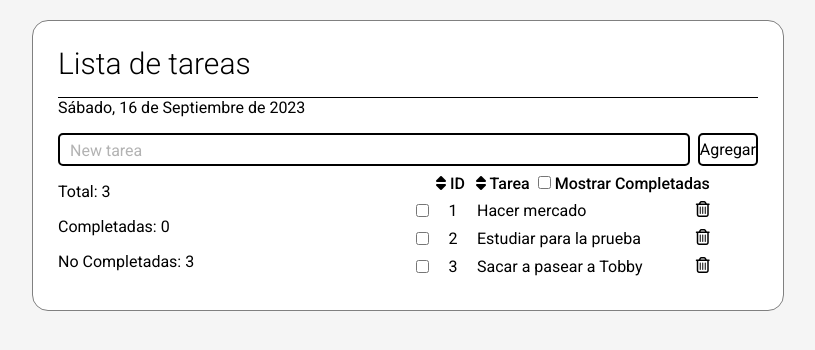
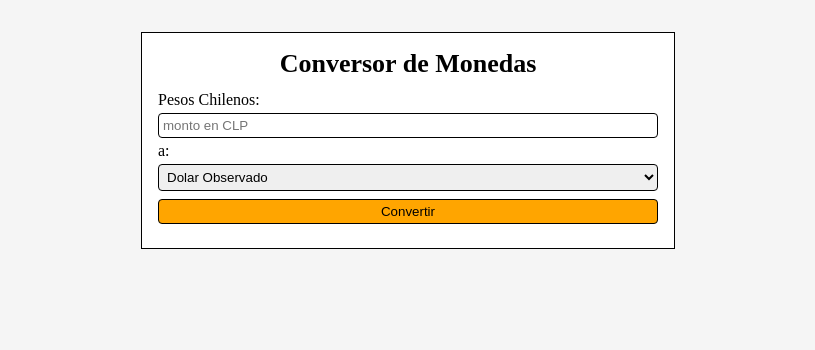
Before and after one commit to ccanalesb1991/Desafio-latam, a plain HTML site: page index.html in a window 1280 px wide. Shown: the whole page, without its empty margins (232-1047 px from the left). Drawn offline with nearby package versions, Linux system fonts and the light colour scheme.

Commit message:
...
....

```diff
--- a/assets/css/style.css
+++ b/assets/css/style.css
@@ -1,179 +1,77 @@
 * {
     margin: 0;
-    font-family: "Roboto", sans-serif;
-    font-size: 16px;
-
 }
 
 body {
 
     background-color: whitesmoke;
-
-
 }
 
-.todo-container {
-    border: 1px solid grey;
-    padding: 25px;
-    max-width: 700px;
-    margin: 20px auto;
-    border-radius: 1rem;
+.converter-container {
+
+    max-width: 500px;
+    margin: 2rem auto;
+    padding: 1rem 1rem 1rem 1rem;
+    border: 1px solid #000;
     background-color: white;
-    color: #000;
+
     display: flex;
     flex-direction: column;
 }
 
-
-.todo-head h2 {
-    font-size: 30px;
-    font-weight: 300;
-    border-bottom: 1px solid black;
-    padding-bottom: 1rem;
+.converter-container label {
+    margin: 0.25rem 0;
 }
 
-#today-date {
-
-    padding-bottom: 1rem;
+.converter-title {
+    font-size: 26px;
+    text-align: center;
+    margin-bottom: 0.5rem;
 }
 
-.input-box {
-    display: flex;
-    justify-content: space-between;
-    gap: 0.5rem;
-    position: relative;
+.text-input,
+.select-input,
+.btn {
+    padding: 0.25rem;
+    border: 1px solid black;
+    border-radius: 0.25rem;
 }
 
-.label {
-    position: absolute;
-    left: 10px;
-    top: 8px;
-    transition: all 0.2s;
-    padding: 0 2px;
-    z-index: 1;
-    color: #b3b3b3;
+.btn {
+    background-color: orange;
+    margin: 0.5rem 0;
 }
 
-.text-input {
-    padding: 0.3rem;
-    width: 100%;
-    border: 2px solid black;
-
-    border-radius: 5px;
-    font-size: 16px;
-    outline: none;
-    transition: all 0.3s;
-    color: black;
-    flex-grow: 1;
+.btn:hover {
+    background-color: grey;
+    color: #fff;
 }
 
-.label::before {
-    content: "";
-    height: 3px;
+.converter-text {
 
-    position: absolute;
-    left: 0;
-    top: 10px;
-    width: 100%;
-    z-index: -1;
-}
-
-.text-input:focus {
-    border: 2px solid #7b9fe5;
-}
-
-.text-input:focus+.label,
-.text-input:valid+.label {
-    top: -10px;
-    color: #7b9fe5;
-    font-size: 14px;
-}
-
-.text-input::placeholder {
-    font-size: 16px;
-    opacity: 0;
-    transition: all 0.3s;
-}
-
-.text-input:focus::placeholder {
-    opacity: 1;
-    animation-delay: 0.2s;
-}
-
-.add-tarea-btn-box {
-    background-color: white;
-    border: solid 2px black;
-    color: black;
-    border-radius: 5px;
-
+    border-radius: 0.25rem;
     display: flex;
-    text-align: center;
-    align-items: center;
-    transition: 200ms;
-    transition-property: background;
-
-}
-
-.add-tarea-btn-box:hover {
-
-    background-color: grey;
-    color: white;
-}
-
-
-
-.footer {
-
-    display: flex;
-    flex-basis: 50%;
-}
-
-.tarea-list-head {
-    display: flex;
-    justify-content: space-between;
-    font-weight: 500;
+    flex-direction: column;
     gap: 0.5rem;
-    margin: 0.5rem;
-}
-
-.tarea-thead {
-    display: flex;
-    gap: 0.5rem;
-    padding-left: 20px;
-}
-
-.id-head {
-    width: 2rem;
-}
-
-/* Tareas */
-
-.tarea-box {
-    display: flex;
-    gap: 0.5rem;
-    margin: 0.5rem;
-    border-bottom: 1px solid #fff;
-}
-
-.tarea-id {
-    width: 2rem;
     text-align: center;
 }
 
-.tarea-name {
-    flex-grow: 1;
+.converter-text > p {
+
+    margin: 0.25rem;
 }
 
-.completed-tarea {
+.converter-text-clp,
+.converter-text-tasa {
+    font-size: 16px;
     font-weight: 300;
-    font-style: italic;
-    color: #fff;
 }
 
-.todo-footer {
-    display: flex;
-    flex-basis: 50%;
-    flex-direction: column;
-    padding-top: 1rem;
-    gap: 1rem;
+.converter-text-total {
+    font-size: 30px;
 }
+
+.chart-title {
+    text-align: center;
+    margin: 0.5rem 0;
+}
--- a/assets/js/script.js
+++ b/assets/js/script.js
@@ -1,107 +1,74 @@
+// FUNCTIONS
 
-
-const taskInput = document.getElementById("tarea-input");
-const addTaskBtn = document.getElementById("add-tarea-btn");
-const taskListContainer = document.getElementById("tarea-list-container");
-const totalSpan = document.getElementById("total-span");
-const completedSpan = document.getElementById("completed-span");
-const incompletedSpan = document.getElementById("incompleted-span");
-const doneCheckInput = document.getElementById("done-check");
-const tasksThead = document.getElementById("tarea-thead");
-const todayDate = document.getElementById("today-date");
-const taskArray = [
-    { id: 1, taskName: "Hacer mercado", taskDone: false },
-    { id: 2, taskName: "Estudiar para la prueba", taskDone: false },
-    { id: 3, taskName: "Sacar a pasear a Tobby", taskDone: false },
-];
-let doneArray = [];
-let taskIdCounter = taskArray[taskArray.length - 1].id;
-let sortByIdFlag = false;
-let sortByTaskFlag = true;
-
-// FUNCIONES
-
-
-const getHtmlTaskList = () => {
-    let flag;
-    html = "";
-
-    taskArray.forEach((task) => {
-        doneCheckInput.checked ? (flag = true) : (flag = !task.taskDone);
-        if (flag) {
-            html += `
-        <div class="tarea-box" id="${task.id}">
-            <input type="checkbox" name="tarea-check" ${
-                task.taskDone ? "checked" : ""
-            }/>
-            <div class="tarea-id">${task.id}</div>
-            <div class="tarea-name">${task.taskName}${
-                task.taskDone
-                    ? '<span class="completed-tarea"> - Completed</span>'
-                    : ""
-            }</div>
-            <i class="fa-regular fa-trash-can"></i>
-        </div>
-        `;
-        }
-    });
-    return html;
+// Request
+const indicatorRequest = async (indicator) => {
+    try {
+        const response = await fetch(`https://mindicador.cl/api/${indicator}`);
+        if (!response.ok) throw new Error("Ocurrió un error");
+        const data = await response.json();
+        return data.serie;
+    } catch (error) {
+        const converterText = document.getElementById("converter-text");
+        converterText.innerText = error;
+        converterText.style.color = "red";
+    }
 };
 
-// Agrega una tarea y limpia el input.
-const addTask = () => {
-    const newTask = {
-        id: ++taskIdCounter,
-        taskName: escapeHTML(taskInput.value),
-        taskDone: false,
-    };
-    taskArray.push(newTask);
-    renderTaskList();
-    taskInput.value = "";
+//Preparación de la data a graficar
+const createDataToChart = (dataArray) => {
+    const dataArrayLast10 = dataArray.slice(0, 10);
+    const labels = dataArrayLast10
+        .map((dato) => getNewDateFormat(dato.fecha))
+        .reverse();
+    const data = dataArrayLast10.map((dato) => dato.valor).reverse();
+
+    const datasets = [
+        {
+            label: "CLP",
+            borderColor: "orange",
+            data,
+        },
+    ];
+
+    return { labels, datasets };
 };
 
-// Elimina una tarea
-const deleteTask = (id) => {
-    const index = taskArray.findIndex((element) => element.id == id);
-    taskArray.splice(index, 1);
-    renderTaskList();
+// Renderizado de la gráfica
+const renderChart = (dataArray) => {
+    // Verificamos si existe gráfico previo y lo destrimos
+    if (Chart.getChart("indicator-chart"))
+        Chart.getChart("indicator-chart").destroy();
+
+    const data = createDataToChart(dataArray);
+    const config = {
+        type: "line",
+        data,
+    };
+
+    new Chart("indicator-chart", config);
 };
 
-// Actualiza el estados de los totales (total, Completadas, No completadas)
-const setTotals = () => {
-    totalSpan.innerHTML = taskArray.length;
-    completedSpan.innerHTML = doneArray.length;
-    incompletedSpan.innerHTML = taskArray.length - doneArray.length;
+// Obtiene formado de fecha DD/MM
+const getNewDateFormat = (date) => {
+    const dateFormat = new Date(date);
+    const day = dateFormat.getUTCDate();
+    const month = dateFormat.getUTCMonth() + 1; // Sumamos 1 para obtener el mes correcto
+    return (
+        day.toString().padStart(2, "0") +
+        "/" +
+        month.toString().padStart(2, "0")
+    );
 };
 
-// Obtiene un array con las tareas completadas.
-const setDoneArray = () => {
-    doneArray = taskArray.filter((element) => {
-        return element.taskDone === true;
+// Obtiene el formato de moneda
+const getCurrencyFormat = (amount) =>
+    amount.toLocaleString("es-CL", {
+        style: "decimal",
+        minimumFractionDigits: 2,
+        maximumFractionDigits: 2,
     });
-};
 
-// Renderiza las tareas y actualiza los totales.
-const renderTaskList = () => {
-    taskListContainer.innerHTML = getHtmlTaskList();
-    setDoneArray();
-    setTotals();
-};
-
-// Actualiza la propiedad de "taskDone" en el arreglo de tareas (true/false).
-const toggleDone = (id, state) => {
-    const index = taskArray.findIndex((element) => element.id == id);
-    taskArray[index].taskDone = state;
-};
-
-// Establece el texto que ingresa por el input sin formato.
-const escapeHTML = (html) => {
-    const div = document.createElement("div"); // creamos un div provisional.
-    div.textContent = html; //Establecemos el input como texto sin formato.
-    return div.innerHTML; //Retornamos el contendido del div que establecimos como texto sin formato.
-};
-
-// Retorna la fecha de hoy en formato "'DiaSemana', 'Dia' de 'Mes' de 'Año'"
+// De obtiene el formato de la fecha actual en letras.
 const setDate = () => {
     let meses = new Array(
         "Enero",
@@ -139,63 +106,45 @@ const setDate = () => {
     );
 };
 
+// EVENTS
+const converterBtn = document.getElementById("converter-btn");
 
-// Agrega una nueva tarea
-addTaskBtn.addEventListener("click", () => {
-    if (taskInput.value !== "") {
-        addTask();
+converterBtn.addEventListener("click", async () => {
+    const converterInput = document.getElementById("converter-input");
+    const converterSelect = document.getElementById("converter-select");
+    const converterText = document.getElementById("converter-text");
+    const chartContainer = document.getElementById("chart-container");
+
+    let dataArray = await indicatorRequest(converterSelect.value);
+
+    const inputValue = parseFloat(converterInput.value);
+    const actualValue = parseFloat(dataArray[0].valor);
+
+    if (!isNaN(inputValue)) {
+        const input = getCurrencyFormat(inputValue);
+        const tasa = getCurrencyFormat(actualValue);
+        const total = getCurrencyFormat(inputValue / actualValue);
+        const currencyCodes = {
+            dolar: "USD",
+            uf: "UF",
+            euro: "EUR",
+        };
+
+        converterText.style.color = "black";
+        converterText.innerHTML = `
+            <p class="converter-text-clp"> <span>${input}</span> CLP es igual a:</p>
+            <h3 class="converter-text-total">
+                ${total} ${currencyCodes[converterSelect.value]}
+            </h3>
+            <p class="converter-text-tasa">Tasa: <span>${tasa}</span> CLP - ${setDate()}</p>
+            `;
+        chartContainer.innerHTML = `
+            <canvas id="indicator-chart"></canvas>
+            <p class="chart-title"></p>
+        `;
+        renderChart(dataArray);
+    } else {
+        converterText.innerHTML = "<p>Ingrese un valor válido</p>";
+        converterText.style.color = "red";
     }
 });
-
-// Elimina una tarea o la marca completada/no completada
-taskListContainer.addEventListener("click", (e) => {
-    if (e.target) {
-        const parentId = e.target.parentNode.id;
-        if (e.target.tagName === "I") {
-            deleteTask(parentId);
-        }
-        if (e.target.tagName === "INPUT") {
-            e.target.checked
-                ? toggleDone(parentId, true)
-                : toggleDone(parentId, false);
-            renderTaskList();
-        }
-    }
-});
-
-// Ordena las tareas por ID o por Task, creciente y decreciente.
-tasksThead.addEventListener("click", (e) => {
-    if (e.target && e.target.id === "id-sort-btn") {
-        if (sortByIdFlag === true) {
-            taskArray.sort((a, b) => a.id - b.id);
-            renderTaskList();
-            sortByIdFlag = false;
-        } else {
-            taskArray.sort((a, b) => b.id - a.id);
-            renderTaskList();
-            sortByIdFlag = true;
-        }
-    }
-    if (e.target && e.target.id === "tarea-sort-btn") {
-        if (sortByTaskFlag === true) {
-            taskArray.sort((a, b) => a.taskName.localeCompare(b.taskName));
-            renderTaskList();
-            sortByTaskFlag = false;
-        } else {
-            taskArray.sort((a, b) => b.taskName.localeCompare(a.taskName));
-            renderTaskList();
-            sortByTaskFlag = true;
-        }
-    }
-});
-
-// Muestra u oculta las tareas completadas.
-doneCheckInput.addEventListener("click", (e) => {
-    if (e.target && e.target.name === "done-check") {
-        renderTaskList();
-    }
-});
-
-// Renderizamos las tareas por defecto y seteamos la fecha de hoy.
-renderTaskList();
-todayDate.innerHTML = setDate();
--- a/index.html
+++ b/index.html
@@ -4,76 +4,35 @@
 <head>
     <meta charset="UTF-8" />
     <meta name="viewport" content="width=device-width, initial-scale=1.0" />
+    <link rel="stylesheet" href="./assets/css/style.css" />
+
     <link rel="preconnect" href="https://fonts.googleapis.com" />
     <link rel="preconnect" href="https://fonts.gstatic.com" crossorigin />
     <link href="https://fonts.googleapis.com/css2?family=Roboto:wght@300;400;500&display=swap" rel="stylesheet" />
-    <script src="https://kit.fontawesome.com/c6926bf7a6.js" crossorigin="anonymous"></script>
-    <link rel="stylesheet" href="./assets/css/style.css" />
-    <script src="./assets/js/script.js" defer></script>
-    <title>TODO List</title>
+    <title>Conversor de monedas</title>
 </head>
 
 <body>
-    <section class="todo-container">
+
+    <section class="converter-container">
+        <h1 class="converter-title">Conversor de Monedas</h1>
+        <label for="converter-input">Pesos Chilenos:</label>
+        <input type="number" class="text-input" id="converter-input" step="0.01" placeholder="monto en CLP" />
+        <label for="converter-select">a:</label>
+        <select class="select-input" name="converter-select" id="converter-select">
+            <option value="dolar">Dolar Observado</option>
+            <option value="euro">Euro</option>
+            <option value="uf">Unidad de Fomento</option>
+        </select>
+
+        <button class="btn" id="converter-btn">Convertir</button>
+        <div class="converter-text" id="converter-text"></div>
+        <div id="chart-container"></div>
+    </section>
 
 
-
-        <div class="todo-head">
-
-            <h2>Lista de tareas</h2>
-            <p id="today-date">Miércoles, 20 de Septiembre 2023</p>
-        </div>
-        <div class="todo-add-tarea">
-
-            <div class="input-box">
-                <input class="text-input" id="tarea-input" type="text" placeholder="Ingrese Nueva Tarea:"
-                    autocomplete="off" required />
-                <label for="tarea-input" class="label">New tarea</label>
-                <div class="add-tarea-btn-box">
-                    <p id="add-tarea-btn">Agregar</p>
-                </div>
-            </div>
-
-        </div>
-
-        <section class="footer">
-
-
-            <div class="todo-footer">
-                <p>Total: <span id="total-span"></span></p>
-                <p>Completadas: <span id="completed-span"></span></p>
-                <p>No Completadas: <span id="incompleted-span"></span></p>
-            </div>
-
-
-            <div class="tarea-list">
-                <div class="tarea-list-head">
-                    <div class="tarea-thead" id="tarea-thead">
-                        <p class="id-head">
-                            <i id="id-sort-btn" class="fa-solid fa-sort"></i> ID
-                        </p>
-                        <p class="tarea-head">
-                            <i id="tarea-sort-btn" class="fa-solid fa-sort"></i>
-                            Tarea
-                        </p>
-                    </div>
-
-                    <div class="done-check" id="done-check-box">
-                        <input type="checkbox" name="done-check" id="done-check" />
-                        <label for="done-check">Mostrar Completadas</label>
-                    </div>
-
-                </div>
-
-                <div id="tarea-list-container"></div>
-            </div>
-
-
-        </section>
-
-
-
-    </section>
+    <script src="./assets/js/script.js" defer></script>
+    <script src="https://cdn.jsdelivr.net/npm/chart.js@4.4.0/dist/chart.umd.min.js" defer></script>
 </body>
 
 </html>
```
